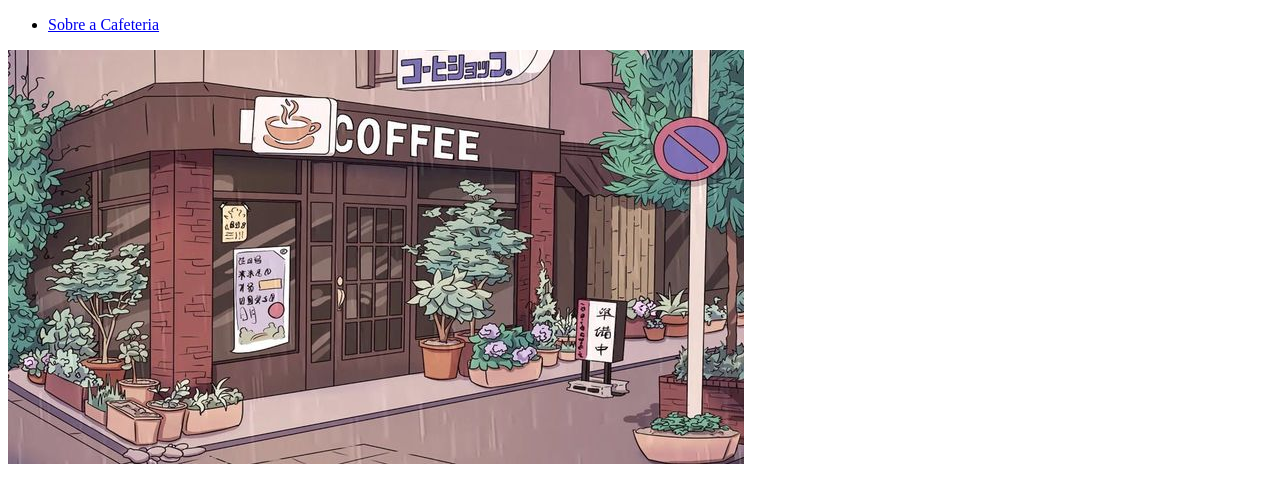
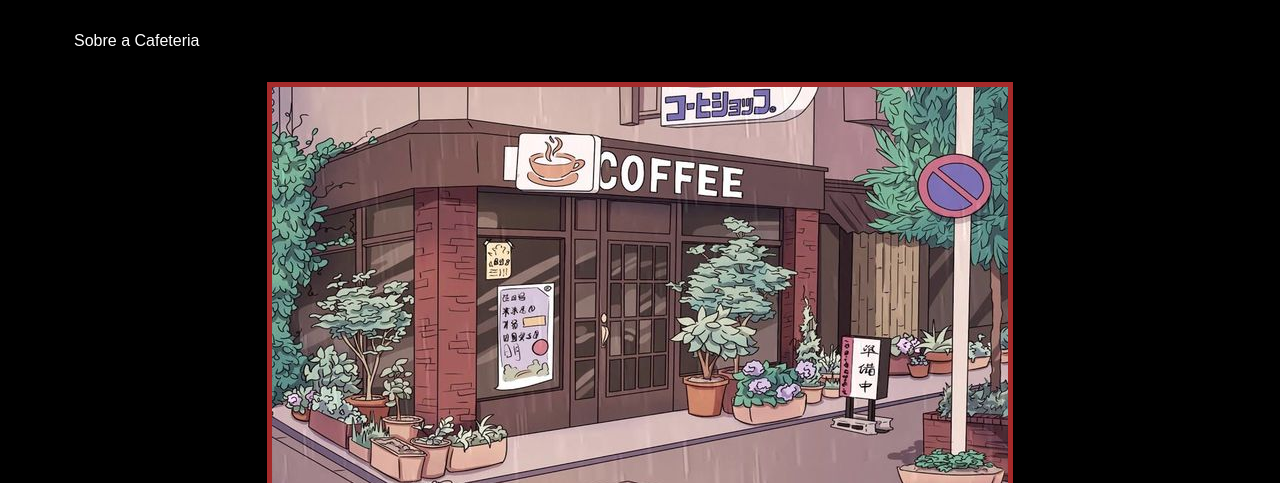
Before and after one commit to Simycity/cafeteriadotiojack, a plain HTML site: page index.html in a window 1280 px wide. Shown: the top 483 px of the page. Drawn offline with Linux system fonts and the light colour scheme.

Commit message:
Update index.html

```diff
--- a/index.html
+++ b/index.html
@@ -4,7 +4,7 @@
         <meta charset="UTF-8">
         <meta name="viewport" content="width=device-width, initial-scale=1.0">
         <title>Café</title>
-        <link rel="stylesheet" href="estilo.css"
+        <link rel="stylesheet" href="index.css"
     </head>
     <body>
 
```
